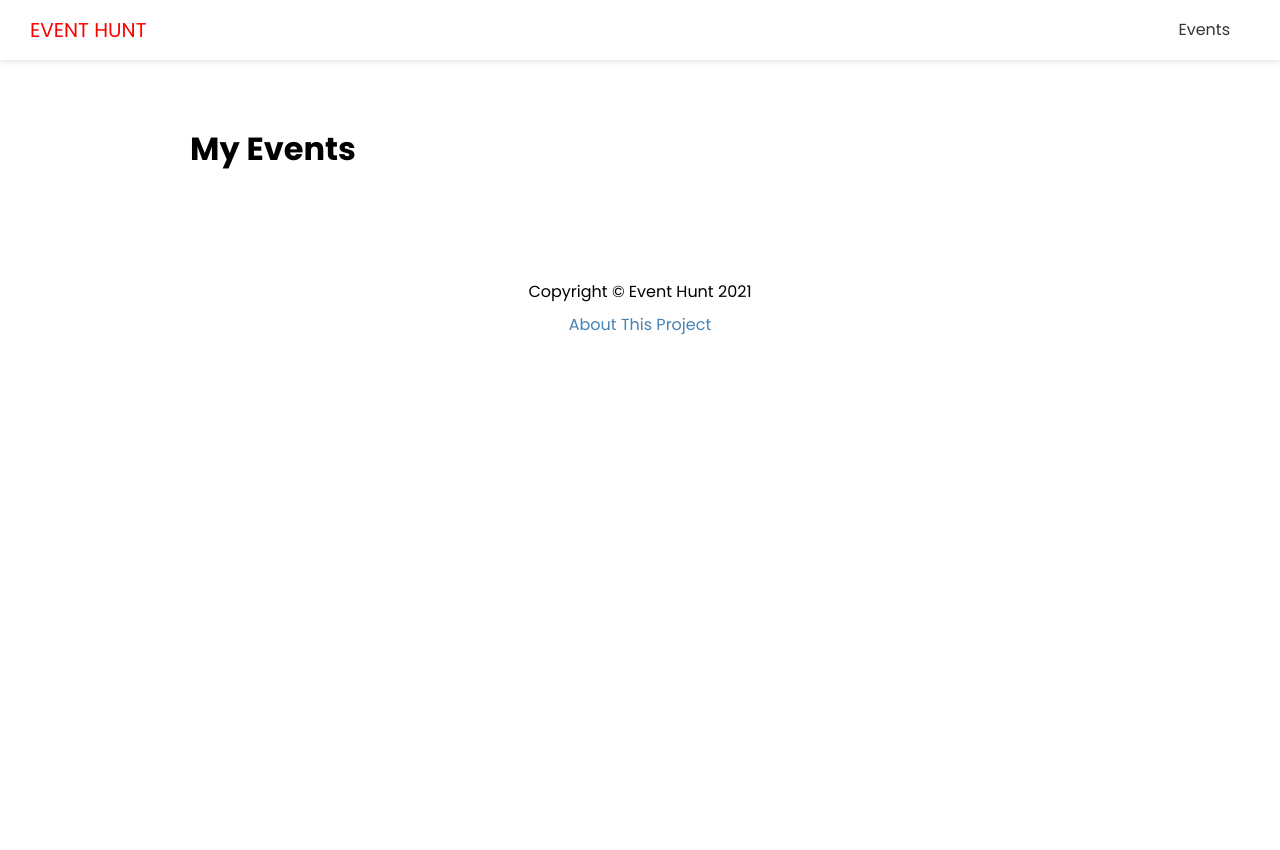
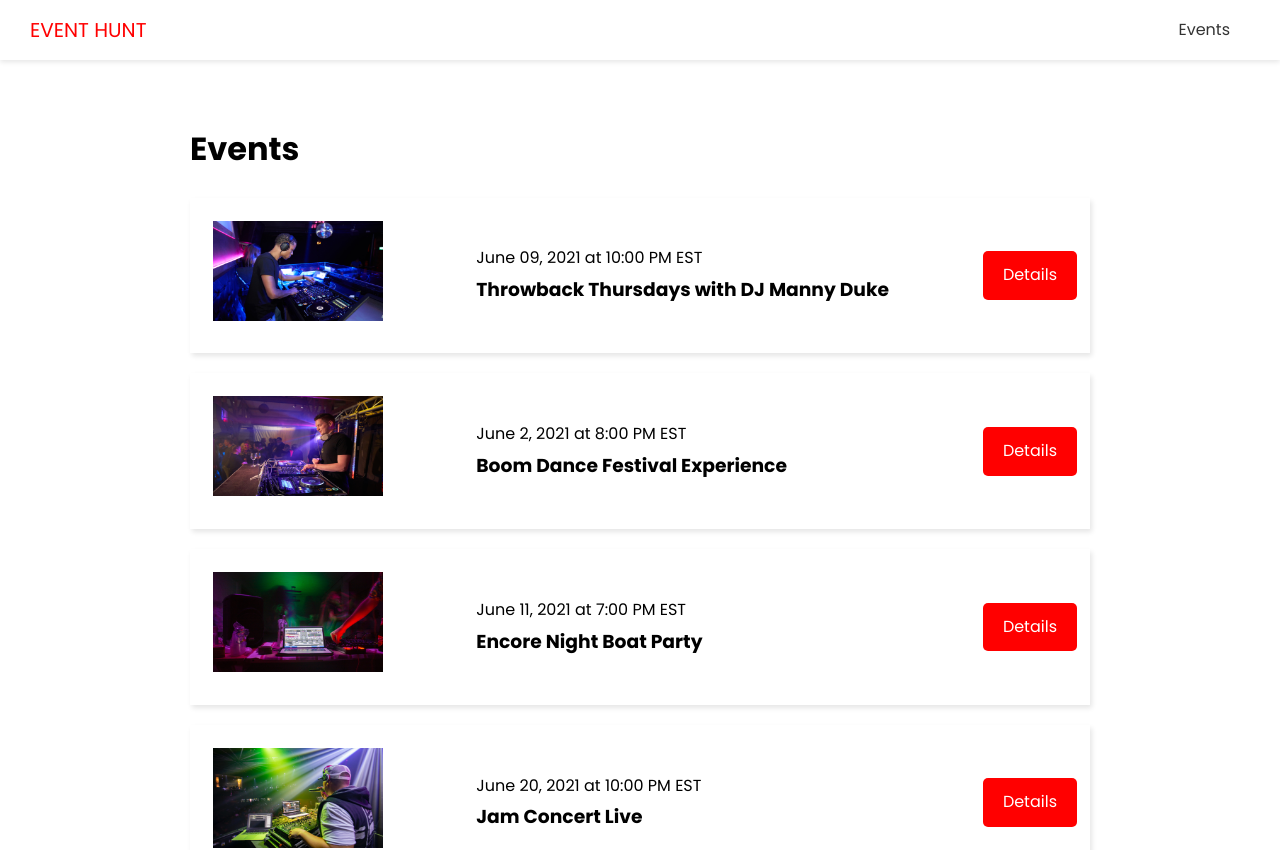
Before and after one commit to RdotSilva/React-NextJS-EventHunt, a Next.js app in the folder event-hunt-frontend/: page /events in a window 1280 px wide. Shown: the top 850 px of the page. Before the commit the page ends 800 px from the top, so only its background shows below. Built offline with nearby package versions, Linux system fonts and the light colour scheme; no server answers.

Commit message:
Add EventsPage component

```diff
--- a/event-hunt-frontend/pages/events/index.js
+++ b/event-hunt-frontend/pages/events/index.js
@@ -1,9 +1,31 @@
+import EventItem from "@/components/EventItem";
 import Layout from "@/components/Layout";
+import { API_URL } from "@/config/index";
 
-export default function EventsPage() {
+export default function EventsPage({ events }) {
   return (
     <Layout>
-      <h1>My Events</h1>
+      <h1>Events</h1>
+      {events.length === 0 && <h3>No events to show</h3>}
+
+      {events.map((evt) => (
+        <EventItem key={evt.id} evt={evt} />
+      ))}
     </Layout>
   );
 }
+
+/**
+ * Hit the Events API at build time and return the events data as props
+ * Only runs once (for DEV env)
+ */
+export async function getStaticProps() {
+  const res = await fetch(`${API_URL}/api/events`);
+  const events = await res.json();
+
+  return {
+    props: {
+      events,
+    },
+  };
+}
```
